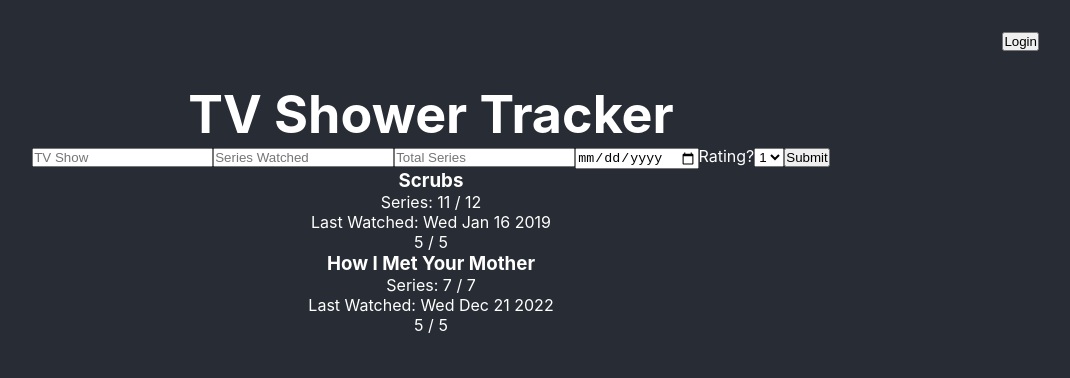
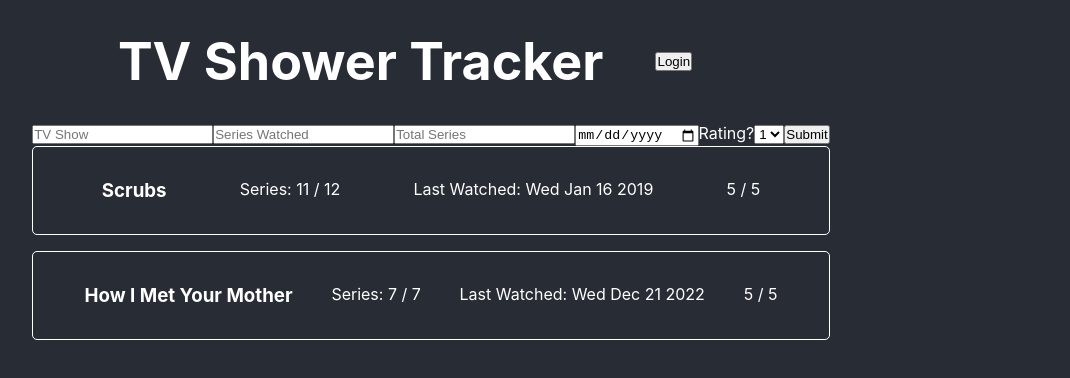
Before and after one commit to Sunbearian/tv-show-tracker, a React (Create React App) app in the folder frontend/: page / in a window 1280 px wide. Shown: the top 378 px of the page, without its empty margins (209-1279 px from the left). Built offline with nearby package versions, Linux system fonts and the light colour scheme.

Commit message:
Adding some CSS for the TvShowItems

```diff
--- a/frontend/src/components/App/App.css
+++ b/frontend/src/components/App/App.css
@@ -1,18 +1,19 @@
 .App {
   text-align: center;
-  background-color: #282c34;
-  min-height: 100vh;
   width: 100%;
-  margin: 0;
+  max-width: 980px;
   color: white;
+  display: flex;
+  flex-direction: column;
+  align-items: center;
 }
 
 .App-header {
 
 
   display: flex;
-  flex-direction: column;
   align-items: center;
+  justify-content: space-between;
   /* justify-content: center; */
   font-size: calc(10px + 2vmin);
 }
--- a/frontend/src/components/App/App.tsx
+++ b/frontend/src/components/App/App.tsx
@@ -6,9 +6,9 @@
 function App() {
 	return (
 		<div className="App">
-			<NavBar></NavBar>
 			<header className="App-header">
 				<h1>TV Shower Tracker</h1>
+				<NavBar></NavBar>
 			</header>
 			<main>
 				<TvShowList></TvShowList>
--- /dev/null
+++ b/frontend/src/components/TvShowList/TvShowItem.css
@@ -0,0 +1,10 @@
+.tv-show-item {
+    text-align: left;
+    display: flex;
+    justify-content: space-around;
+    border: 0.1em;
+    border-style: solid;
+    margin-bottom: 1em;
+    border-radius: 5px;
+    padding: 2em;
+}
--- a/frontend/src/components/TvShowList/TvShowItem.tsx
+++ b/frontend/src/components/TvShowList/TvShowItem.tsx
@@ -1,3 +1,5 @@
+import "./TvShowItem.css";
+
 type TvShowInputType = {
 	show_name: string;
 	series_watched: number;
@@ -14,15 +16,15 @@
 	const { show_name, series_watched, total_Series, last_watched, rating } =
 		tvShow;
 
-	let convertlastWatched = last_watched.toDateString();
+	let convertLastWatched = last_watched.toDateString();
 
 	return (
-		<div>
+		<div className="tv-show-item">
 			<h3>{show_name}</h3>
 			<p>
 				Series: {series_watched} / {total_Series}
 			</p>
-			<p>Last Watched: {convertlastWatched}</p>
+			<p>Last Watched: {convertLastWatched}</p>
 			<p>{rating} / 5</p>
 		</div>
 	);
--- a/frontend/src/index.css
+++ b/frontend/src/index.css
@@ -9,6 +9,11 @@
     sans-serif;
   -webkit-font-smoothing: antialiased;
   -moz-osx-font-smoothing: grayscale;
+    background-color: #282c34;
+      min-height: 100vh;
+    display: flex;
+    flex-direction: column;
+    align-items: center;
 }
 
 code {
```
